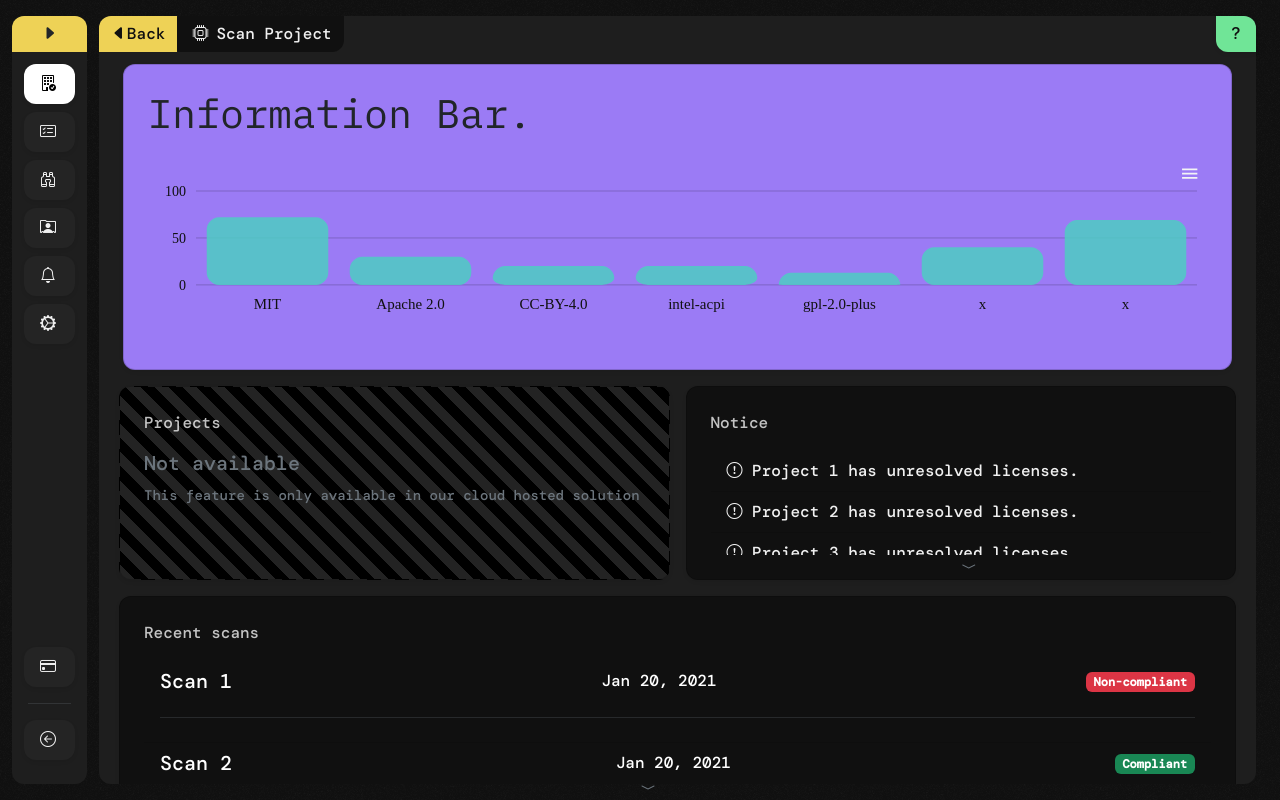
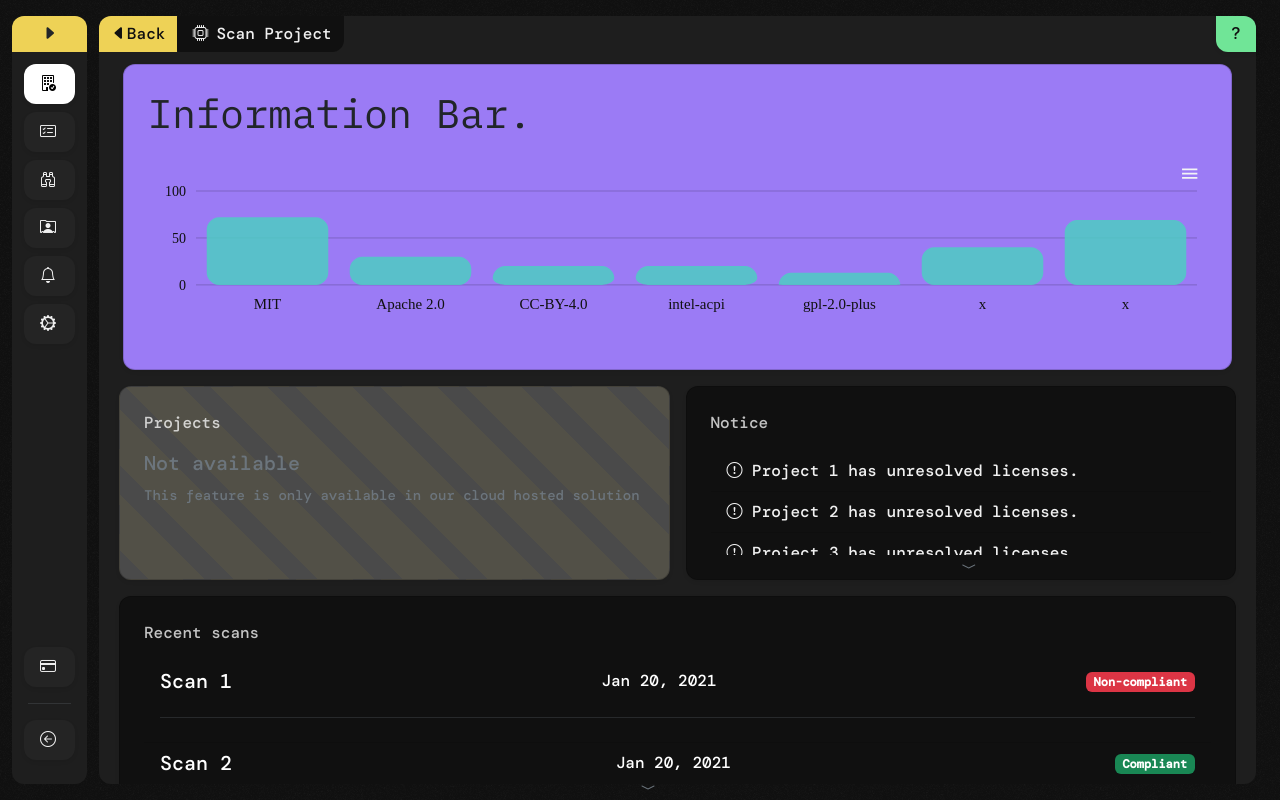
Before and after one commit to whichlicense/frontend, a React (Create React App) app: page /dashboard in a window 1280 px wide. Built offline with nearby package versions, Linux system fonts and the light colour scheme.

Commit message:
adjusted bg-striped
Signed-off-by: duart38 <duartsnel@icloud.com>

```diff
--- a/src/index.css
+++ b/src/index.css
@@ -130,10 +130,11 @@ b {
 }
 .bg-striped {
   background: repeating-linear-gradient(45deg,
-          rgba(255,255,255,0.08),
-          rgba(255,255,255,0.08) 10px,
-          rgba(0,0,0,1) 10px,
-          rgba(0,0,0,1) 20px);
+          #4a4a4a,
+          #4a4a4a 20px,
+          #525047 20px,
+          #525047 60px
+  );
 }
 .txt-purple {
   color: var(--color-purple) !important;
```
